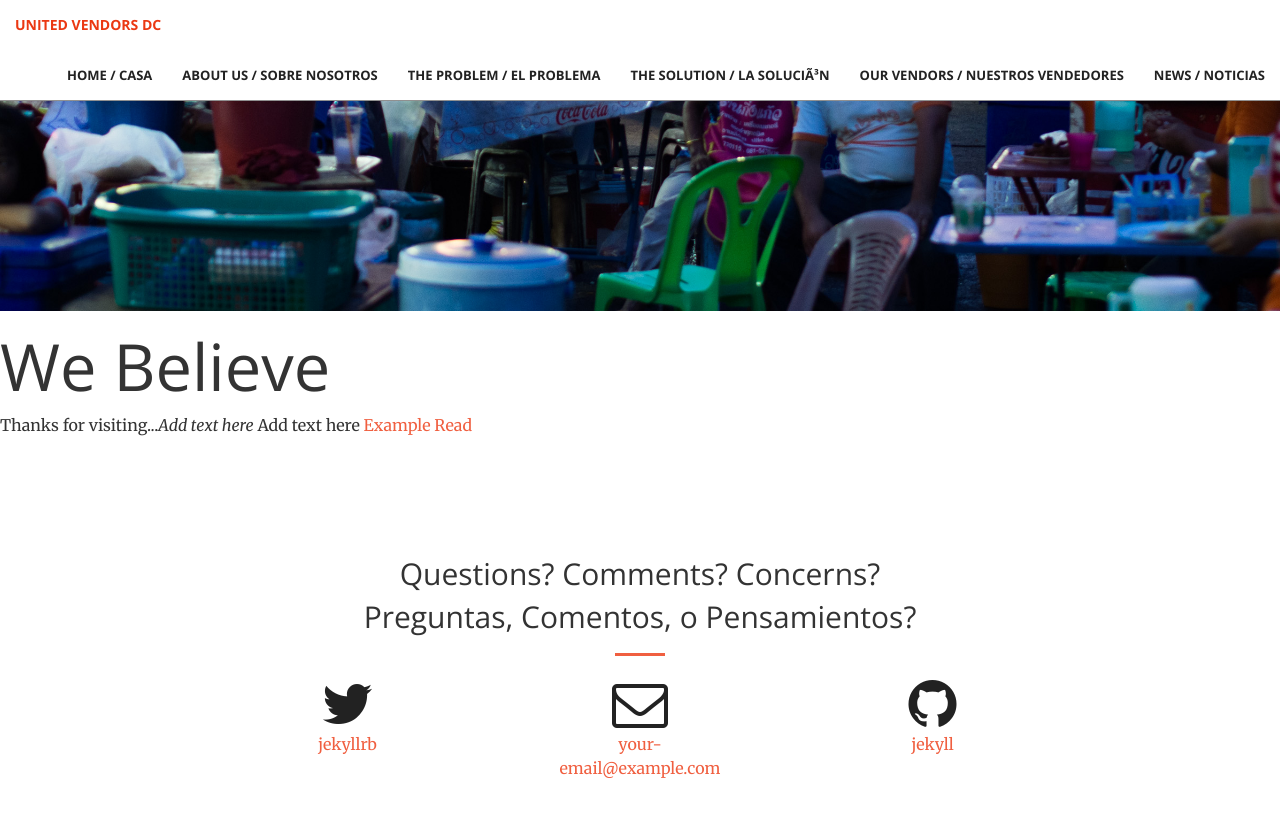
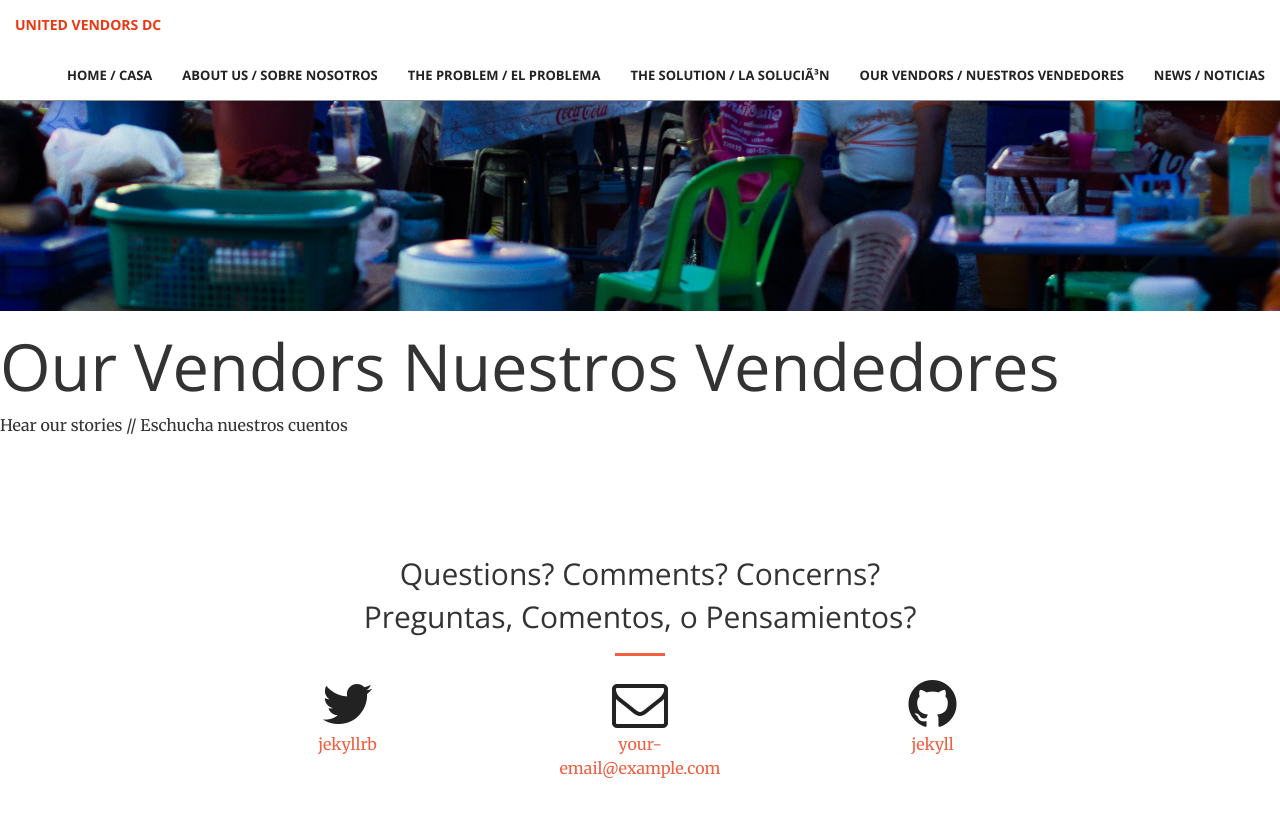
Before and after one commit to UnitedVendorsDC/unitedvendorsdc.github.io, a Jekyll site: the page built from weBelieve.html, in a window 1280 px wide and 900 px high, scrolled down 609 px. Shown: the top 817 px of the window. Built offline with Jekyll 4.4.1, drawn with Linux system fonts in a browser that asks for light colours.

Commit message:
Update weBelieve.html

```diff
--- a/weBelieve.html
+++ b/weBelieve.html
@@ -5,7 +5,8 @@ title: We Believe
 
 <div class="blurb">
 
-	<h1>We Believe</h1>
-	<p>Thanks for visiting...<em>Add text here</em> Add text here <a href="/about">Example Read</a></p>
+	<h1>Our Vendors Nuestros Vendedores
+</h1>
+	<p>Hear our stories // Eschucha nuestros cuentos<a href="/about"></a></p>
 
 </div><!-- /.blurb -->
```
